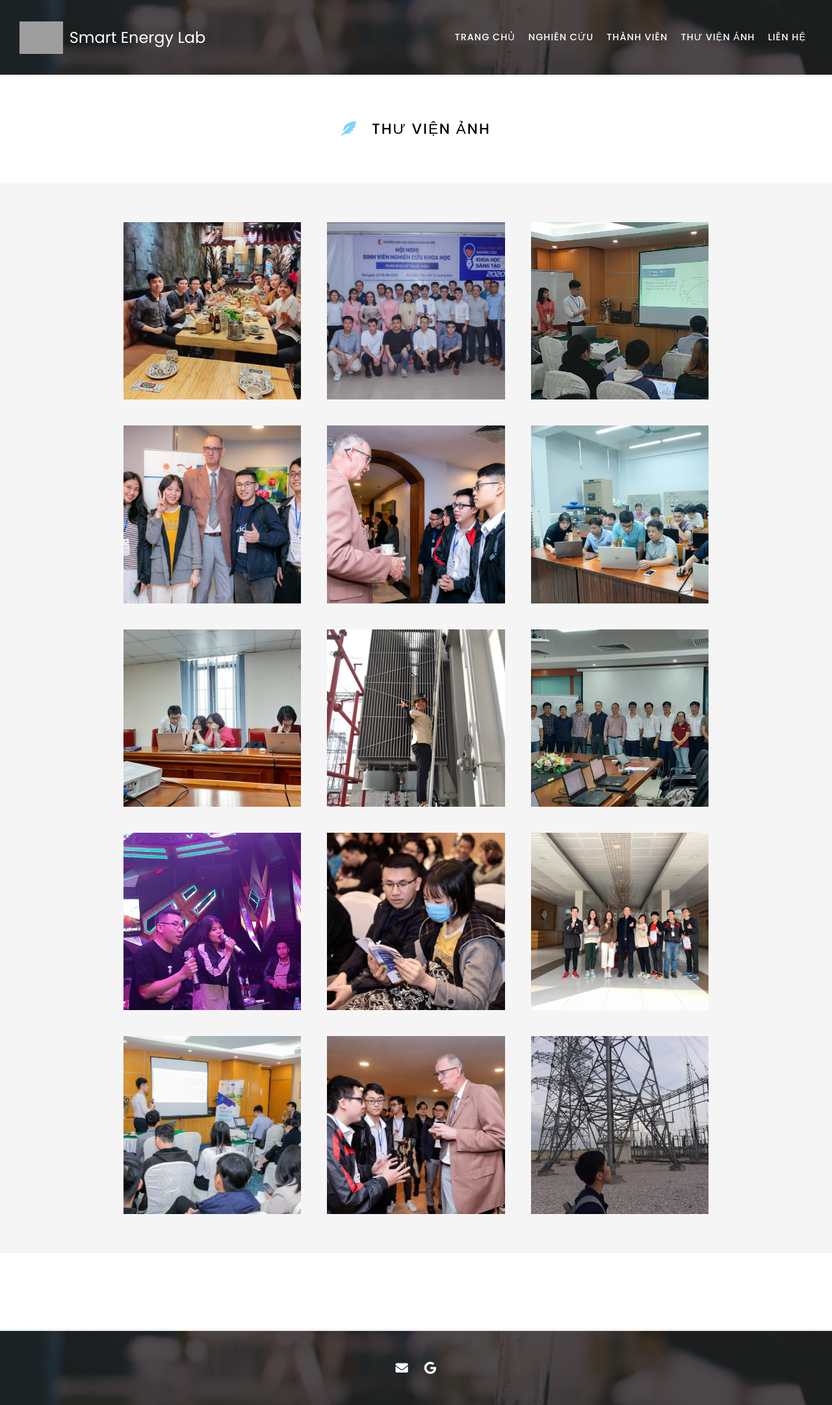
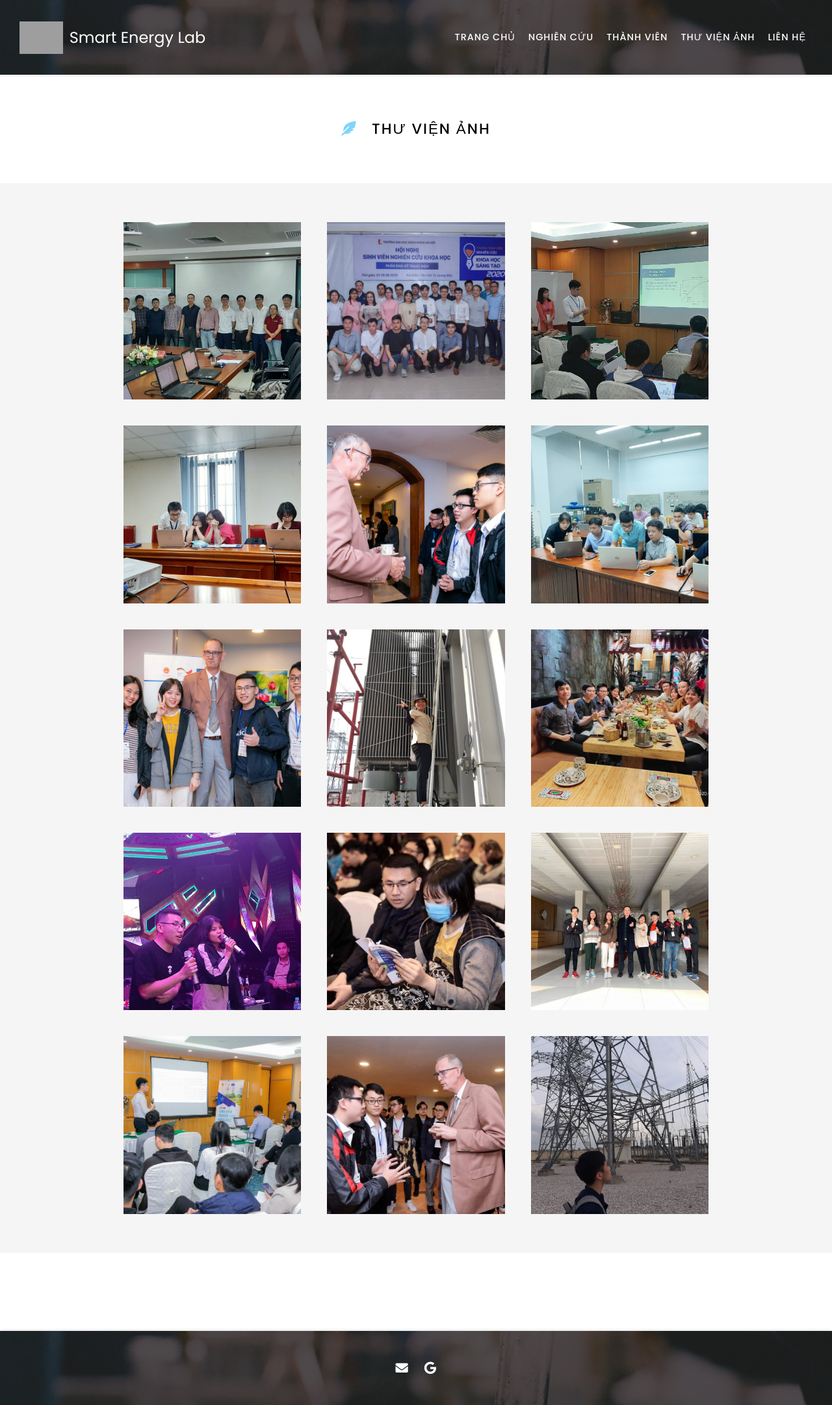
Before and after one commit to selabhust/home, a Jekyll site: the page built from album/index.md, in a window 1280 px wide. Shown: the whole page at 65% size. Built offline with Jekyll 4.4.1, drawn with Linux system fonts in a browser that asks for light colours; nearby versions of some CDN libraries; grey boxes are pictures that could not be loaded.

Commit message:
update album

```diff
--- a/album/index.md
+++ b/album/index.md
@@ -12,23 +12,23 @@ nav:
 {:.center}
 {% include gallery.html style="square"
 
-image1="images/funding1.jpg" link1="/images/funding1.jpg" tooltip1="Liên hoan lab"
+image1="images/funding21.jpg" link1="images/funding21.jpg" tooltip1="Giao lưu tại các NPC"
 
 image2="images/funding2.jpg" link2="/images/funding2.jpg" tooltip2="Tham gia SV NCKH 2020"
 
 image3="images/funding3.jpg" link3="/images/funding3.jpg" tooltip3="Tham gia sự kiện SV NCKH NLTT 2020"
+image4="images/funding11.jpg" link4="images/funding11.jpg" tooltip4="Hỗ trợ chuyển giao công nghệ"
 
-image4="images/funding4.jpg" link4="/images/funding4.jpg" tooltip4="SV NCKH NLTT 2020"
 
 image5="images/funding9.jpg" link5="/images/funding9.jpg" tooltip5="SV NCKH NLTT 2020"
 
 image6="images/funding10.jpg" link6="images/funding10.jpg" tooltip6="Hỗ trợ chuyển giao công nghệ"
 
-image7="images/funding11.jpg" link7="images/funding11.jpg" tooltip7="Hỗ trợ chuyển giao công nghệ"
+image7="images/funding4.jpg" link7="/images/funding4.jpg" tooltip7="SV NCKH NLTT 2020"
 
 image8="images/funding8.jpg" link8="images/funding8.jpg" tooltip8="Đi thực tế"
 
-image9="images/funding21.jpg" link9="images/funding21.jpg" tooltip9="Giao lưu tại các NPC"
+image9="images/funding1.jpg" link9="/images/funding1.jpg" tooltip9="Liên hoan lab"
 
 image10="images/funding14.jpg" link10="images/funding14.jpg" tooltip10="Giao lưu văn nghệ trong lab"
 
```
